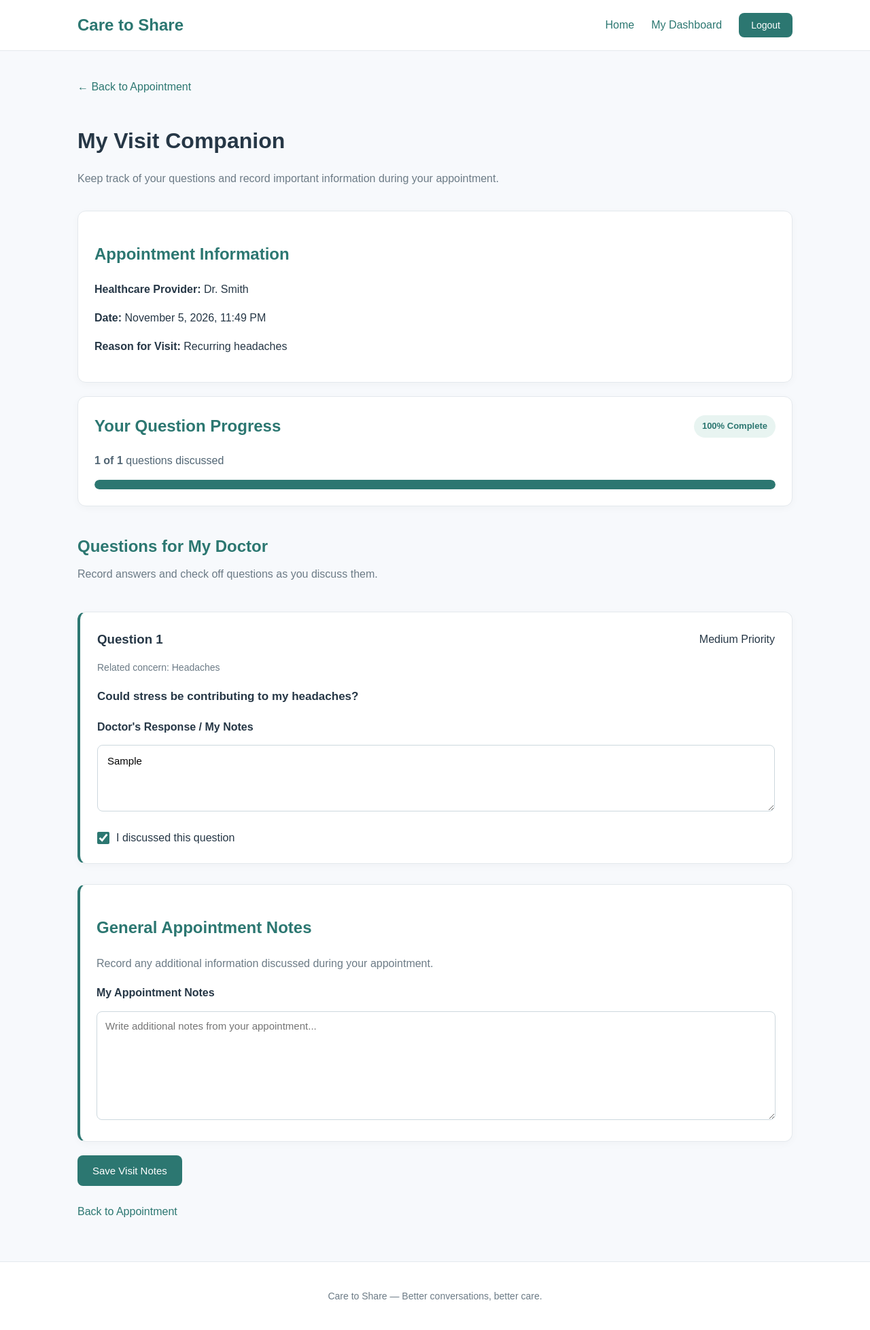
After one commit to jacquelineshin/Care-to-Share, a Django app: page /appointments/1/companion/ in a window 1280 px wide. The commit adds this page. Shown: the whole page at 68% size. Run offline with Django 5.2, Linux system fonts and the light colour scheme; a user stored in the database is signed in; data comes from the database, SQL or seed files in the repository; both versions use the stored data as it was before the commit; tables that the repository leaves empty hold one stand-in row (values such as "Sample post").

Commit message:
visit companion

```diff
--- a/appointments/static/appointments/style.css
+++ b/appointments/static/appointments/style.css
@@ -1103,3 +1103,203 @@ input[type="submit"].btn:hover {
         align-items: stretch;
     }
 }
+
+/* Visit Companion */
+
+.companion-form {
+    margin-top: 25px;
+}
+
+.companion-card {
+    border-left: 4px solid #2c7771;
+    padding: 25px;
+    margin-bottom: 25px;
+}
+
+.companion-question-header {
+    display: flex;
+    justify-content: space-between;
+    align-items: center;
+    flex-wrap: wrap;
+    gap: 12px;
+}
+
+.companion-question-header h3 {
+    margin: 0;
+}
+
+.companion-symptom {
+    color: #6c7b86;
+    font-size: 14px;
+    margin-top: 15px;
+}
+
+.companion-question {
+    font-size: 17px;
+    font-weight: 600;
+    margin: 18px 0;
+}
+
+.companion-card textarea {
+    width: 100%;
+    padding: 14px;
+    border: 1px solid #cdd8de;
+    border-radius: 8px;
+    margin-top: 8px;
+    resize: vertical;
+}
+
+.companion-checkbox {
+    display: flex;
+    align-items: center;
+    gap: 10px;
+    margin-top: 18px;
+}
+
+.companion-checkbox input {
+    width: 18px;
+    height: 18px;
+    margin: 0;
+    flex-shrink: 0;
+    accent-color: #2c7771;
+}
+
+.companion-checkbox label {
+    margin: 0;
+    font-weight: 500;
+    cursor: pointer;
+}
+
+.companion-footer {
+    margin-top: 25px;
+}
+
+@media (max-width: 650px) {
+    .companion-card {
+        padding: 18px;
+    }
+}
+
+/* Visit Companion */
+
+.companion-form {
+    margin-top: 25px;
+}
+
+.companion-card {
+    border-left: 4px solid #2c7771;
+    padding: 25px;
+    margin-bottom: 25px;
+}
+
+.companion-question-header {
+    display: flex;
+    justify-content: space-between;
+    align-items: center;
+    flex-wrap: wrap;
+    gap: 12px;
+}
+
+.companion-question-header h3 {
+    margin: 0;
+}
+
+.companion-symptom {
+    color: #6c7b86;
+    font-size: 14px;
+    margin-top: 15px;
+}
+
+.companion-question {
+    font-size: 17px;
+    font-weight: 600;
+    margin: 18px 0;
+}
+
+.companion-card textarea {
+    width: 100%;
+    padding: 14px;
+    border: 1px solid #cdd8de;
+    border-radius: 8px;
+    margin-top: 8px;
+    resize: vertical;
+}
+
+.companion-checkbox {
+    display: flex;
+    align-items: center;
+    gap: 10px;
+    margin-top: 18px;
+}
+
+.companion-checkbox input {
+    width: 18px;
+    height: 18px;
+    margin: 0;
+    flex-shrink: 0;
+    accent-color: #2c7771;
+}
+
+.companion-checkbox label {
+    margin: 0;
+    font-weight: 500;
+    cursor: pointer;
+}
+
+.companion-footer {
+    margin-top: 25px;
+}
+
+@media (max-width: 650px) {
+    .companion-card {
+        padding: 18px;
+    }
+}
+/* Visit Companion Question Progress */
+
+.companion-progress {
+    margin-bottom: 30px;
+}
+
+.companion-progress-header {
+    display: flex;
+    justify-content: space-between;
+    align-items: center;
+    flex-wrap: wrap;
+    gap: 12px;
+}
+
+.companion-progress-header h2 {
+    margin: 0;
+}
+
+.companion-progress-percent {
+    background-color: #e8f4f1;
+    color: #2c7771;
+    padding: 6px 12px;
+    border-radius: 20px;
+    font-size: 13px;
+    font-weight: 600;
+}
+
+.companion-progress p {
+    margin-top: 18px;
+    color: #526674;
+}
+/* General Appointment Notes */
+
+.general-notes-card {
+    margin-top: 30px;
+    border-left: 4px solid #2c7771;
+}
+
+.general-notes-card p {
+    color: #6c7b86;
+}
+
+.general-notes-card textarea {
+    width: 100%;
+    min-height: 160px;
+    resize: vertical;
+    margin-top: 8px;
+}
--- a/appointments/templates/appointments/appointment_detail.html
+++ b/appointments/templates/appointments/appointment_detail.html
@@ -89,8 +89,11 @@
             class="btn-secondary">
                 View Pre-Visit Summary
         </a>
+        <a href="{% url 'visit_companion' appointment.pk %}"
+           class="btn-secondary">
+            Open Visit Companion
+        </a>
     </div>
-
 
     {% for concern in concerns %}
 
--- /dev/null
+++ b/appointments/templates/appointments/visit_companion.html
@@ -0,0 +1,200 @@
+
+{% extends "appointments/base.html" %}
+
+{% block content %}
+
+<div class="page-header">
+
+    <a href="{% url 'appointment_detail' appointment.pk %}"
+       class="back-link">
+        ← Back to Appointment
+    </a>
+
+    <h1>My Visit Companion</h1>
+
+    <p>
+        Keep track of your questions and record
+        important information during your appointment.
+    </p>
+
+</div>
+
+<!-- Appointment Information -->
+
+<div class="card">
+
+    <h2>Appointment Information</h2>
+
+    <p>
+        <strong>Healthcare Provider:</strong>
+        {{ appointment.doctor_name }}
+    </p>
+
+    <p>
+        <strong>Date:</strong>
+        {{ appointment.appointment_date|date:"F j, Y, g:i A" }}
+    </p>
+
+    <p>
+        <strong>Reason for Visit:</strong>
+        {{ appointment.reason_for_visit }}
+    </p>
+
+</div>
+
+<!-- Question Progress -->
+
+<div class="card companion-progress">
+
+    <div class="companion-progress-header">
+        <h2>Your Question Progress</h2>
+
+        <span class="companion-progress-percent">
+            {{ progress_percentage }}% Complete
+        </span>
+    </div>
+
+    <p>
+        <strong>{{ discussed_questions }} of {{ total_questions }}</strong>
+        questions discussed
+    </p>
+
+    <div class="progress-bar-background">
+        <div class="progress-bar-fill"
+             style="width: {{ progress_percentage }}%;">
+        </div>
+    </div>
+
+</div>
+
+<!-- Questions and Responses -->
+
+<form method="post" class="companion-form">
+
+    {% csrf_token %}
+
+    <div class="section-header">
+        <div>
+            <h2>Questions for My Doctor</h2>
+
+            <p>
+                Record answers and check off questions
+                as you discuss them.
+            </p>
+        </div>
+    </div>
+
+    {% for concern in concerns %}
+
+        <div class="card companion-card">
+
+            <div class="companion-question-header">
+
+                <h3>Question {{ forloop.counter }}</h3>
+
+                <span class="priority-badge priority-{{ concern.priority }}">
+                    {{ concern.get_priority_display }} Priority
+                </span>
+
+            </div>
+
+            <p class="companion-symptom">
+                Related concern: {{ concern.symptom }}
+            </p>
+
+            <p class="companion-question">
+                {{ concern.question_for_doctor }}
+            </p>
+
+            <label for="response_{{ concern.pk }}">
+                Doctor's Response / My Notes
+            </label>
+
+            <textarea
+                name="response_{{ concern.pk }}"
+                id="response_{{ concern.pk }}"
+                rows="4"
+                maxlength="3000"
+                placeholder="Write down the doctor's explanation or important details..."
+            >{{ concern.visit_response.doctor_response }}</textarea>
+
+            <div class="companion-checkbox">
+
+                <input
+                    type="checkbox"
+                    name="discussed_{{ concern.pk }}"
+                    id="discussed_{{ concern.pk }}"
+                    {% if concern.visit_response.discussed %}checked{% endif %}
+                >
+
+                <label for="discussed_{{ concern.pk }}">
+                    I discussed this question
+                </label>
+
+            </div>
+
+        </div>
+
+    {% empty %}
+
+        <div class="card empty-state">
+
+            <h3>No Questions Recorded Yet</h3>
+
+            <p>
+                Add questions through your pre-visit
+                questionnaire to see them here.
+            </p>
+
+            <a href="{% url 'add_health_concern' appointment.pk %}"
+               class="btn-secondary">
+                Add Health Concern
+            </a>
+
+        </div>
+
+    {% endfor %}
+
+<!-- General Appointment Notes -->
+
+<div class="card general-notes-card">
+
+    <h2>General Appointment Notes</h2>
+
+    <p>
+        Record any additional information discussed
+        during your appointment.
+    </p>
+
+    <label for="general_notes">
+        My Appointment Notes
+    </label>
+
+    <textarea
+        name="general_notes"
+        id="general_notes"
+        rows="6"
+        maxlength="5000"
+        placeholder="Write additional notes from your appointment..."
+    >{{ appointment.general_notes }}</textarea>
+
+</div>
+
+
+        <button type="submit" class="btn">
+            Save Visit Notes
+        </button>
+
+
+</form>
+
+<div class="companion-footer">
+
+    <a href="{% url 'appointment_detail' appointment.pk %}"
+       class="back-link">
+        Back to Appointment
+    </a>
+
+</div>
+
+{% endblock %}
--- a/appointments/urls.py
+++ b/appointments/urls.py
@@ -22,4 +22,6 @@ urlpatterns = [
     path("instructions/<int:pk>/delete/", views.delete_visit_instruction, name="delete_visit_instruction"),
     path("symptom-history/", views.symptom_history, name="symptom_history"),
     path("post-visit-plan/", views.post_visit_dashboard, name="post_visit_dashboard"),
+    path("appointments/<int:pk>/companion/", views.visit_companion, name="visit_companion"),
+    path("appointments/<int:pk>/companion/", views.visit_companion, name="visit_companion"),
 ]
--- a/appointments/views.py
+++ b/appointments/views.py
@@ -2,7 +2,7 @@ import logging
 logger = logging.getLogger(__name__)
 from django.shortcuts import render, get_object_or_404
 from django.contrib.auth.decorators import login_required
-from django.shortcuts import redirect
+from django.shortcuts import redirect, render, redirect, get_object_or_404
 from django.contrib import messages
 from django.contrib.auth import login
 from django.db.models import Q
@@ -15,10 +15,10 @@ from .forms import (
     HealthConcern,
 )
 from django.db.models import Case, When, Value, IntegerField
-from .models import Appointment, HealthConcern, VisitInstruction
+from .models import Appointment, HealthConcern, VisitInstruction, VisitResponse
 def home(request):
     return render(request, "appointments/home.html")
-
+from django.db import transaction
 
 
 @login_required
@@ -653,3 +653,201 @@ def recommended_resources(request, pk):
             "recommendations": recommendations,
         }
     )
+
+@login_required
+def visit_companion(request, pk):
+
+    appointment = get_object_or_404(
+        Appointment,
+        pk=pk,
+        user=request.user
+    )
+
+    concerns = list(
+        appointment.concerns.filter(
+            ~Q(question_for_doctor="")
+        ).annotate(
+            priority_order=Case(
+                When(priority="high", then=Value(1)),
+                When(priority="medium", then=Value(2)),
+                When(priority="low", then=Value(3)),
+                default=Value(4),
+                output_field=IntegerField(),
+            )
+        ).select_related(
+            "visit_response"
+        ).order_by("priority_order", "-severity")
+    )
+
+    if request.method == "POST":
+
+        responses = []
+
+        for concern in concerns:
+
+            response_text = request.POST.get(
+                f"response_{concern.pk}", ""
+            ).strip()
+
+            discussed = (
+                request.POST.get(
+                    f"discussed_{concern.pk}"
+                ) == "on"
+            )
+
+            if len(response_text) > 3000:
+                messages.error(
+                    request,
+                    "A response is too long. "
+                    "Please use 3000 characters or fewer."
+                )
+
+                return render(
+                    request,
+                    "appointments/visit_companion.html",
+                    {
+                        "appointment": appointment,
+                        "concerns": concerns,
+                    }
+                )
+
+            responses.append(
+                (concern, response_text, discussed)
+            )
+
+        with transaction.atomic():
+
+            for concern, response_text, discussed in responses:
+
+                VisitResponse.objects.update_or_create(
+                    concern=concern,
+                    defaults={
+                        "doctor_response": response_text,
+                        "discussed": discussed,
+                    }
+                )
+
+        messages.success(
+            request,
+            "Your visit notes were saved successfully!"
+        )
+
+        return redirect(
+            "visit_companion",
+            pk=appointment.pk
+        )
+
+    return render(
+        request,
+        "appointments/visit_companion.html",
+        {
+            "appointment": appointment,
+            "concerns": concerns,
+        }
+    )
+
+@login_required
+def visit_companion(request, pk):
+
+    appointment = get_object_or_404(
+        Appointment,
+        pk=pk,
+        user=request.user
+    )
+
+    concerns = list(
+        appointment.concerns.exclude(
+            question_for_doctor=""
+        ).order_by(
+            "appointment__appointment_date",
+            "-severity"
+        )
+    )
+
+    if request.method == "POST":
+
+        responses = []
+        general_notes = request.POST.get(
+            "general_notes", ""
+        ).strip()
+
+        if len(general_notes) > 5000:
+            messages.error(
+                request,
+                "Please keep general notes under 5000 characters."
+            )
+            return redirect(
+                "visit_companion",
+                pk=appointment.pk
+            )
+        for concern in concerns:
+
+            response_text = request.POST.get(
+                f"response_{concern.pk}", ""
+            ).strip()
+
+            discussed = (
+                request.POST.get(
+                    f"discussed_{concern.pk}"
+                ) == "on"
+            )
+
+            if len(response_text) > 3000:
+                messages.error(
+                    request,
+                    "Please keep each response under 3000 characters."
+                )
+                return redirect(
+                    "visit_companion",
+                    pk=appointment.pk
+                )
+
+            responses.append(
+                (concern, response_text, discussed)
+            )
+
+        with transaction.atomic():
+            for concern, response_text, discussed in responses:
+                appointment.general_notes = general_notes
+                appointment.save(update_fields=["general_notes"])
+                VisitResponse.objects.update_or_create(
+                    concern=concern,
+                    defaults={
+                        "doctor_response": response_text,
+                        "discussed": discussed,
+                    }
+                )
+
+        messages.success(
+            request,
+            "Your visit notes were saved successfully!"
+        )
+
+        return redirect(
+            "visit_companion",
+            pk=appointment.pk
+        )
+    total_questions = len(concerns)
+
+    discussed_questions = sum(
+        1
+        for concern in concerns
+        if hasattr(concern, "visit_response")
+        and concern.visit_response.discussed
+    )
+
+    progress_percentage = (
+        round(discussed_questions / total_questions * 100)
+        if total_questions > 0 else 0
+    )
+    return render(
+        request,
+        "appointments/visit_companion.html",
+        {
+            "appointment": appointment,
+            "concerns": concerns,
+            "total_questions": total_questions,
+            "discussed_questions": discussed_questions,
+            "progress_percentage": progress_percentage,
+        }
+    )
```
Also changed, not shown: appointments/models.py (+49 -1 lines), appointments/migrations/0005_visitresponse.py (added), appointments/migrations/0006_appointment_general_notes.py (added), db.sqlite3 (deleted).
